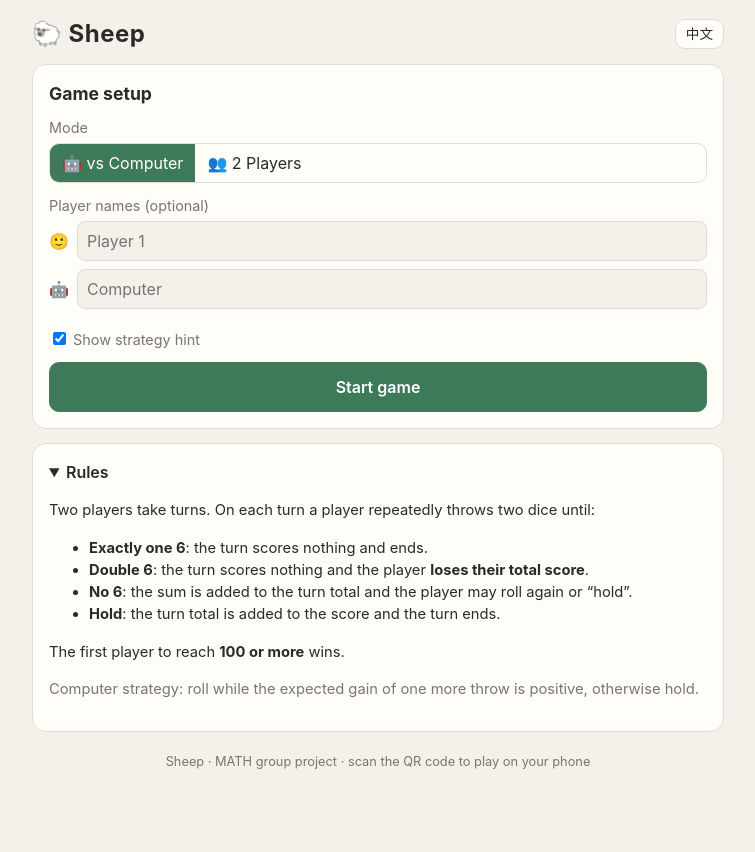
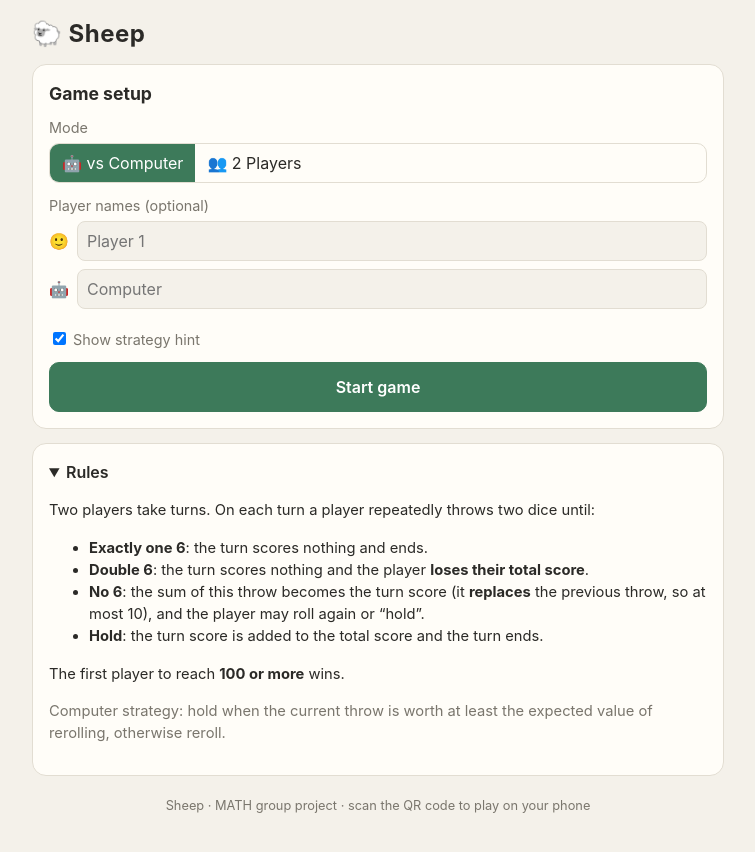
Before and after one commit to smyez1/sheep-game, a plain HTML site: page index.html in a window 1280 px wide. Shown: the whole page, without its empty margins (262-1017 px from the left). Before the commit the page ends 811 px from the top, so only its background shows below. Drawn offline with Linux system fonts and the light colour scheme.

Commit message:
Add files via upload

```diff
--- a/index.html
+++ b/index.html
@@ -1,5 +1,5 @@
 <!DOCTYPE html>
-<html lang="zh">
+<html lang="en">
 <head>
 <meta charset="UTF-8">
 <meta name="viewport" content="width=device-width, initial-scale=1, maximum-scale=1">
@@ -15,7 +15,7 @@
       --accent:#5fa57f; --accent-ink:#0f1a14; --warn:#e07a55; --gold:#e0b04a; --hl:#2c3a31; }
   }
   *{box-sizing:border-box}
-  body{margin:0;background:var(--bg);color:var(--ink);font:16px/1.5 -apple-system,BlinkMacSystemFont,"Segoe UI",Roboto,"PingFang SC","Microsoft YaHei",sans-serif;}
+  body{margin:0;background:var(--bg);color:var(--ink);font:16px/1.5 -apple-system,BlinkMacSystemFont,"Segoe UI",Roboto,sans-serif;}
   .wrap{max-width:720px;margin:0 auto;padding:16px 14px 40px}
   header{display:flex;align-items:center;justify-content:space-between;gap:8px;margin-bottom:12px}
   h1{font-size:1.5rem;margin:0;letter-spacing:.5px}
@@ -80,7 +80,6 @@
   <header>
     <h1>🐑 Sheep</h1>
     <div class="row">
-      <button class="small" id="langBtn">EN</button>
       <button class="small hidden" id="quitBtn"></button>
     </div>
   </header>
@@ -151,60 +150,35 @@
 <script>
 /* ===================== i18n ===================== */
 const TXT = {
-  zh:{
-    setupTitle:"游戏设置", modeLabel:"对战模式", cpu:"🤖 人机对战", pvp:"👥 双人对战",
-    namesLabel:"玩家名字（可不填）", p1:"玩家 1", p2:"玩家 2", cpuName:"电脑",
-    showHint:"显示策略提示", start:"开始游戏",
-    rulesTitle:"游戏规则", turnTotal:"本回合累计", roll:"🎲 掷骰", hold:"✋ 停手",
-    gameOver:"游戏结束", again:"再来一局", backSetup:"返回设置", logTitle:"记录", quit:"退出",
-    footer:"手机扫码即可游玩",
-    round:r=>`第 ${r} 轮 · 先到 100 分获胜`,
-    turnOf:n=>`轮到 ${n}`, thinking:"（思考中…）",
-    rolled:(n,d)=>`${n} 掷出 ${d}`,
-    oneSix:"出现一个 6！本回合得分清零。", doubleSix:"双 6！本回合清零，总分也清零！",
-    added:v=>`+${v}`, held:(n,v,s)=>`${n} 停手，获得 ${v} 分（总分 ${s}）`,
-    bustLog:n=>`${n} 掷出一个 6，本回合 0 分`, dblLog:n=>`${n} 掷出双 6，总分归零！`,
-    wins:n=>`🏆 ${n} 获胜！`,
-    hintRoll:"建议：<b>继续掷</b>", hintHold:"建议：<b>停手</b>",
-    hintWhy:(t,s,g)=>`再掷一次的期望增益 = (150 − 11×本回合 − 总分)/36 = (150 − 11×${t} − ${s})/36 = <b>${g}</b>`,
-    hintReach:"停手就能达到 100 分，直接获胜！",
-    rules:`<p>两名玩家轮流进行。每个回合，玩家反复掷两颗骰子，直到出现以下情况之一：</p>
-      <ul><li><b>恰好一颗是 6</b>：本回合得分为 0，回合结束。</li>
-      <li><b>两颗都是 6</b>：本回合得分为 0，并且<b>总分清零</b>，回合结束。</li>
-      <li><b>没有 6</b>：点数之和加入本回合累计，玩家可选择继续掷或“停手”。</li>
-      <li><b>停手</b>：本回合累计加入总分，回合结束。</li></ul>
-      <p>最先达到 <b>100 分或以上</b>的玩家获胜。</p>
-      <p class="muted">电脑的策略：只要再掷一次的期望增益为正就继续掷，否则停手。</p>`
-  },
   en:{
     setupTitle:"Game setup", modeLabel:"Mode", cpu:"🤖 vs Computer", pvp:"👥 2 Players",
     namesLabel:"Player names (optional)", p1:"Player 1", p2:"Player 2", cpuName:"Computer",
     showHint:"Show strategy hint", start:"Start game",
-    rulesTitle:"Rules", turnTotal:"Turn total", roll:"🎲 Roll", hold:"✋ Hold",
+    rulesTitle:"Rules", turnTotal:"Turn score (if you hold now)", roll:"🎲 Roll", hold:"✋ Hold",
     gameOver:"Game over", again:"Play again", backSetup:"Back to setup", logTitle:"Log", quit:"Quit",
     footer:"scan the QR code to play on your phone",
     round:r=>`Round ${r} · first to 100 wins`,
     turnOf:n=>`${n}'s turn`, thinking:" (thinking…)",
     rolled:(n,d)=>`${n} rolled ${d}`,
     oneSix:"One 6! Turn total lost.", doubleSix:"Double 6! Turn total AND total score lost!",
-    added:v=>`+${v}`, held:(n,v,s)=>`${n} holds for ${v} (total ${s})`,
+    added:v=>`Turn score is now ${v}`, held:(n,v,s)=>`${n} holds for ${v} (total ${s})`,
     bustLog:n=>`${n} rolled a 6 — 0 this turn`, dblLog:n=>`${n} rolled double 6 — score reset to 0!`,
     wins:n=>`🏆 ${n} wins!`,
     hintRoll:"Suggestion: <b>roll again</b>", hintHold:"Suggestion: <b>hold</b>",
-    hintWhy:(t,s,g)=>`Expected gain of one more throw = (150 − 11·turn − score)/36 = (150 − 11·${t} − ${s})/36 = <b>${g}</b>`,
+    hintWhy:(v,c)=>`Hold now: <b>+${v}</b> · Reroll (then play on optimally): expected <b>${c}</b>`,
+    hintFirst:"You must throw at least once.",
     hintReach:"Holding reaches 100 — you win!",
     rules:`<p>Two players take turns. On each turn a player repeatedly throws two dice until:</p>
       <ul><li><b>Exactly one 6</b>: the turn scores nothing and ends.</li>
       <li><b>Double 6</b>: the turn scores nothing and the player <b>loses their total score</b>.</li>
-      <li><b>No 6</b>: the sum is added to the turn total and the player may roll again or “hold”.</li>
-      <li><b>Hold</b>: the turn total is added to the score and the turn ends.</li></ul>
+      <li><b>No 6</b>: the sum of this throw becomes the turn score (it <b>replaces</b> the previous throw, so at most 10), and the player may roll again or “hold”.</li>
+      <li><b>Hold</b>: the turn score is added to the total score and the turn ends.</li></ul>
       <p>The first player to reach <b>100 or more</b> wins.</p>
-      <p class="muted">Computer strategy: roll while the expected gain of one more throw is positive, otherwise hold.</p>`
+      <p class="muted">Computer strategy: hold when the current throw is worth at least the expected value of rerolling, otherwise reroll.</p>`
   }
 };
 const TARGET = 100;
-let lang = (navigator.language||"zh").toLowerCase().startsWith("zh") ? "zh" : "en";
-try{ const s = localStorage.getItem("sheepLang"); if(s) lang = s; }catch(e){}
+const lang = "en";
 const t = (k,...a)=>{ const v = TXT[lang][k]; return typeof v==="function" ? v(...a) : v; };
 const $ = id => document.getElementById(id);
 
@@ -212,7 +186,6 @@ const $ = id => document.getElementById(id);
 const cfg = { vsCpu:true };
 function applyText(){
   document.querySelectorAll("[data-t]").forEach(el=>{ el.textContent = t(el.dataset.t); });
-  $("langBtn").textContent = lang==="zh" ? "EN" : "中文";
   $("quitBtn").textContent = t("quit");
 }
 function renderSetup(){
@@ -224,8 +197,6 @@ function renderSetup(){
   $("p2icon").textContent = cfg.vsCpu ? "🤖" : "🙂";
 }
 [...$("modeSeg").children].forEach(b=>b.onclick=()=>{ cfg.vsCpu = b.dataset.v==="cpu"; renderSetup(); });
-$("langBtn").onclick=()=>{ lang = lang==="zh"?"en":"zh"; try{localStorage.setItem("sheepLang",lang);}catch(e){}
-  renderSetup(); if(G) renderGame(); };
 
 /* ===================== game ===================== */
 let G = null, aiTimer = null;
@@ -255,7 +226,7 @@ function doRoll(){
   } else if(sixes===1){
     G.turnTotal = 0; G.msg = t("oneSix"); G.msgCls="bad"; addLog(t("bustLog",p.name)); bust();
   } else {
-    G.turnTotal += d[0]+d[1]; G.msg = t("added", d[0]+d[1]); G.msgCls="good";
+    G.turnTotal = d[0]+d[1]; G.msg = t("added", d[0]+d[1]); G.msgCls="good";
     renderGame(true); scheduleAI();
   }
 }
@@ -280,17 +251,34 @@ function nextPlayer(){
 }
 
 /* ===================== strategy =====================
-   One more throw of two dice, with turn total t and banked score S:
-     P(no 6) = 25/36, E[sum | no 6] = 6   → expected gain 150/36
-     P(one 6) = 10/36                      → lose t
-     P(double 6) = 1/36                    → lose t + S
-   E[gain] = (150 − 11t − S)/36  → roll while positive.
+   Rule B: each throw without a 6 REPLACES the turn score v (sum of two dice 1..5).
+   Holding banks v. Rerolling gives, per throw (out of 36):
+     no 6 (25/36): new value w with counts 2:1 3:2 4:3 5:4 6:5 7:4 8:3 9:2 10:1, then decide again
+     one 6 (10/36): 0
+     double 6 (1/36): 0 and lose banked score S
+   Let C = expected turn gain from rerolling and playing on optimally. Then
+     C = Σ_w (count_w/36)·max(w, C) − S/36,
+   a contraction (factor ≤ 25/36), solved by fixed-point iteration.
+   Optimal (max expected gain per turn): hold iff v ≥ C. For S = 0, C = 130/30 ≈ 4.33
+   → reroll on 2, 3, 4; hold on 5 or more.
    Override: hold if holding reaches the target. */
+const W_COUNTS = {2:1,3:2,4:3,5:4,6:5,7:4,8:3,9:2,10:1};
+function rerollValue(S){
+  let C = 0;
+  for(let it=0; it<200; it++){
+    let n = -S/36;
+    for(const w in W_COUNTS) n += W_COUNTS[w]/36 * Math.max(+w, C);
+    if(Math.abs(n-C) < 1e-12){ C = n; break; }
+    C = n;
+  }
+  return C;
+}
 function advice(){
-  const p = G.players[G.cur], tt = G.turnTotal, S = p.score;
-  if(tt>0 && S+tt >= TARGET) return {roll:false, why:t("hintReach")};
-  const g = (150-11*tt-S)/36;
-  return {roll: tt===0 || g>0, why:t("hintWhy",tt,S,g.toFixed(2))};
+  const p = G.players[G.cur], v = G.turnTotal, S = p.score;
+  if(v===0) return {roll:true, why:t("hintFirst")};
+  if(S+v >= TARGET) return {roll:false, why:t("hintReach")};
+  const C = rerollValue(S);
+  return {roll: v < C, why:t("hintWhy", v, C.toFixed(2))};
 }
 function scheduleAI(){
   clearTimeout(aiTimer);
@@ -315,7 +303,7 @@ function renderGame(anim){
   $("board").innerHTML = G.players.map((p,i)=>`
     <div class="pl ${i===G.cur&&!G.over?'cur':''}">
       <div class="nm">${p.ai?'🤖':'🙂'} ${esc(p.name)}</div>
-      <div class="sc">${p.score}${i===G.cur&&G.turnTotal&&!G.over?`<span class="tag"> +${G.turnTotal}</span>`:''}</div>
+      <div class="sc">${p.score}${i===G.cur&&G.turnTotal&&!G.over?`<span class="tag"> (this turn: ${G.turnTotal})</span>`:''}</div>
       <div class="bar"><i style="width:${Math.min(100,p.score)}%"></i></div>
     </div>`).join("");
   const p = G.players[G.cur];
```
Also changed, not shown: 1 other file.
